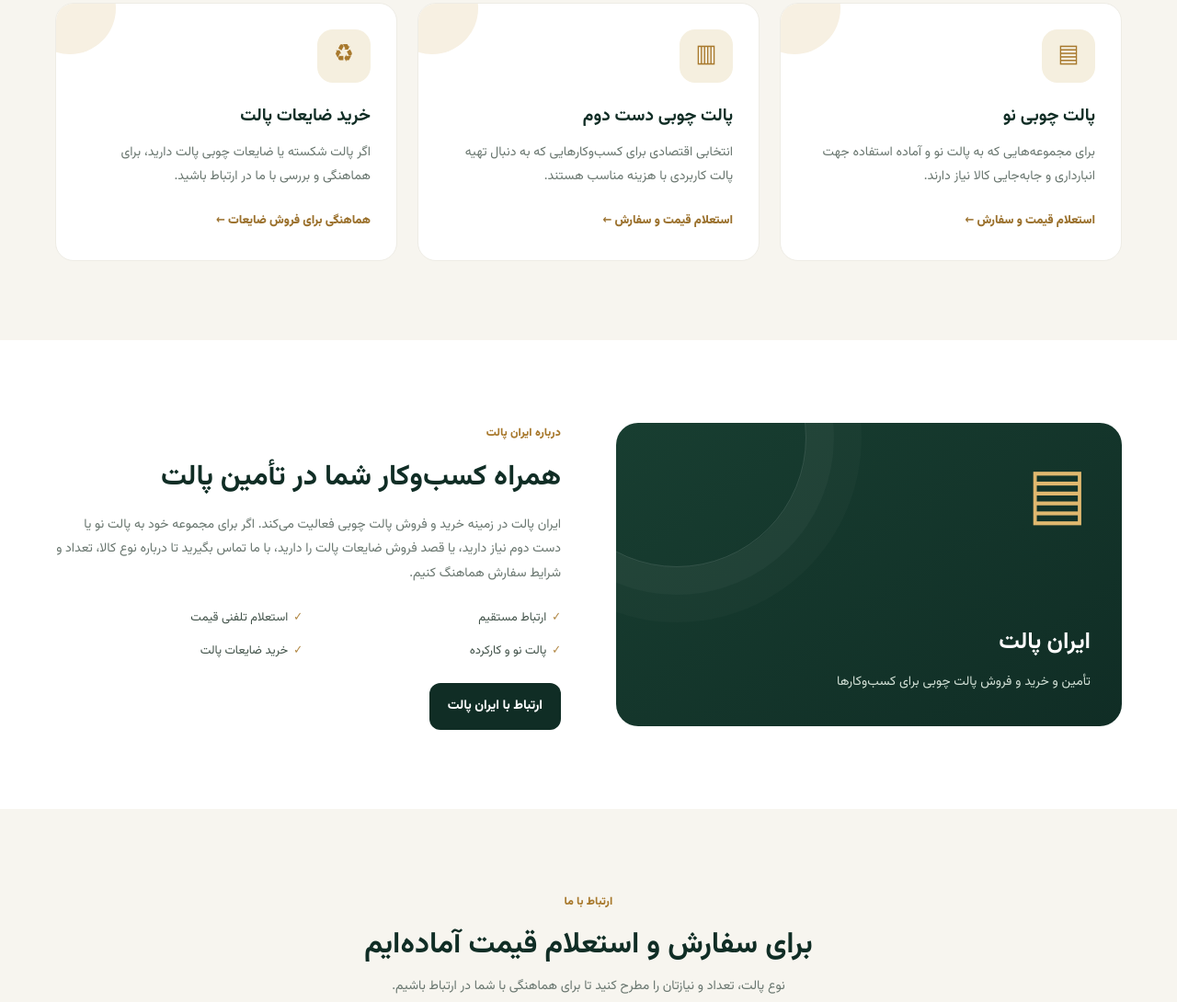
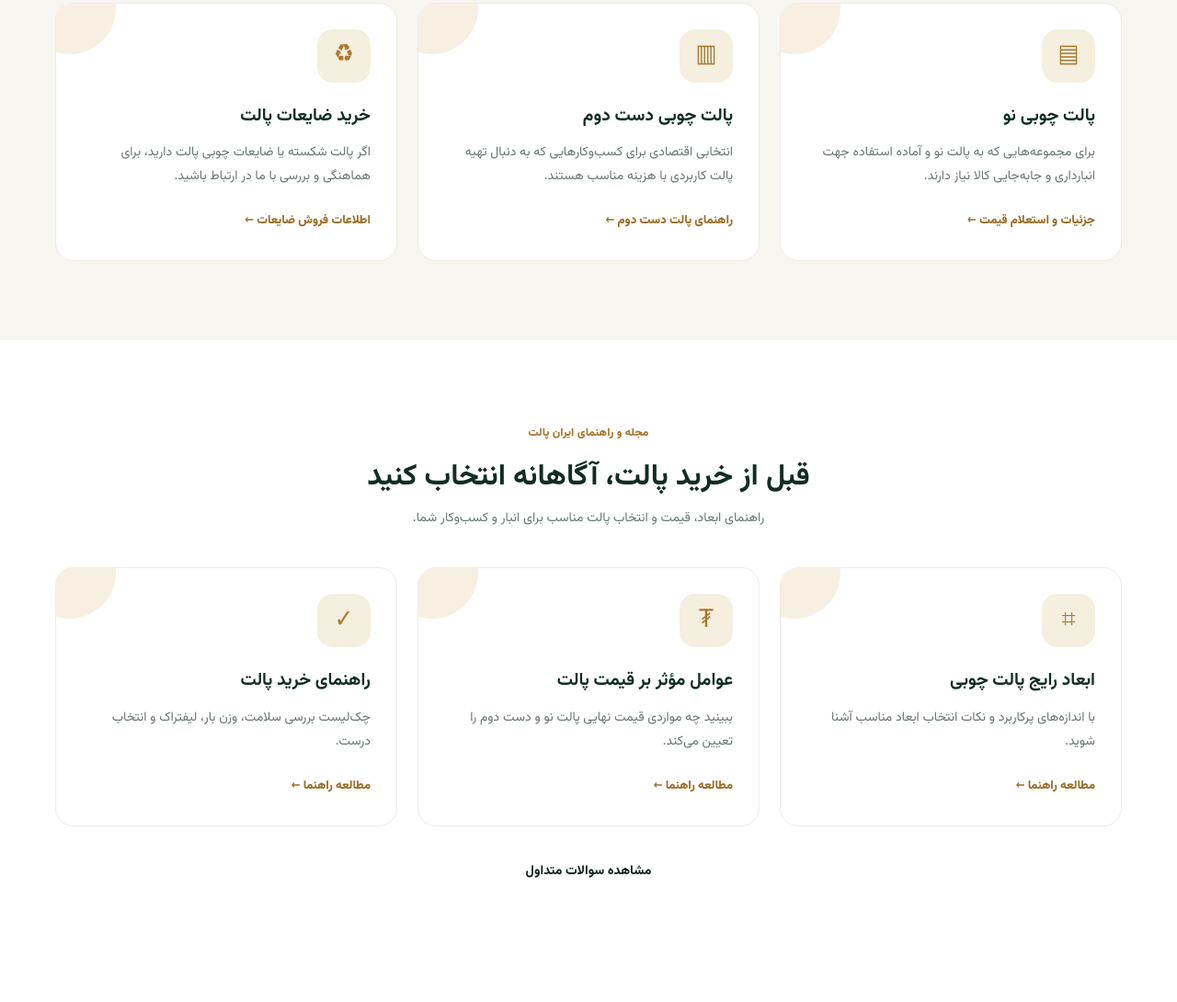
Before and after one commit to iranpalleet-afk/iranpalet, a plain HTML site: page index.html in a window 1280 px wide. Shown: the part 1193-2283 px from the top of the page at 92% size. Drawn offline with Linux system fonts and the light colour scheme.

Commit message:
Link SEO guides and product pages from homepage

```diff
--- a/index.html
+++ b/index.html
@@ -44,7 +44,7 @@ footer{background:#0b211b;color:#d5e0d8;padding:28px 0;font-size:12px}.foot{disp
 <div class="top"><div class="wrap"><span>تأمین و خرید و فروش پالت چوبی در تهران</span><span>برای استعلام قیمت، مستقیم با ما تماس بگیرید</span></div></div>
 <header><div class="wrap nav">
 <a class="brand" href="#home"><span class="brand-mark">▤</span><span>ایران پالت</span></a>
-<nav class="navlinks" aria-label="منوی اصلی"><a href="#home">صفحه اصلی</a><a href="#products">محصولات</a><a href="#about">درباره ما</a><a href="#contact">تماس با ما</a></nav>
+<nav class="navlinks" aria-label="منوی اصلی"><a href="#home">صفحه اصلی</a><a href="#products">محصولات</a><a href="products.html">همه محصولات</a><a href="#guides">راهنمای خرید</a><a href="#about">درباره ما</a><a href="#contact">تماس با ما</a></nav>
 <a class="btn btn-gold" href="tel:09385350359">☎ تماس با ما</a>
 </div></header>
 <main>
@@ -59,10 +59,17 @@ footer{background:#0b211b;color:#d5e0d8;padding:28px 0;font-size:12px}.foot{disp
 <div class="highlights"><div class="wrap highlight-grid"><div class="highlight"><span class="hi-icon">▤</span>پالت چوبی نو و دست دوم</div><div class="highlight"><span class="hi-icon">↔</span>خرید و فروش و تأمین سفارش</div><div class="highlight"><span class="hi-icon">☎</span>ارتباط مستقیم و سریع</div></div></div>
 <section class="products" id="products"><div class="wrap"><div class="section-title"><span class="eyebrow">محصولات و خدمات</span><h2>هر نوع پالتی که نیاز دارید</h2><p>برای اطلاع از موجودی، ابعاد، تعداد و قیمت روز با ایران پالت تماس بگیرید.</p></div>
 <div class="cards">
-<article class="card"><div class="card-icon">▤</div><h3>پالت چوبی نو</h3><p>برای مجموعه‌هایی که به پالت نو و آماده استفاده جهت انبارداری و جابه‌جایی کالا نیاز دارند.</p><a href="tel:09385350359">استعلام قیمت و سفارش ←</a></article>
-<article class="card"><div class="card-icon">▥</div><h3>پالت چوبی دست دوم</h3><p>انتخابی اقتصادی برای کسب‌وکارهایی که به دنبال تهیه پالت کاربردی با هزینه مناسب هستند.</p><a href="tel:09385350359">استعلام قیمت و سفارش ←</a></article>
-<article class="card"><div class="card-icon">♻</div><h3>خرید ضایعات پالت</h3><p>اگر پالت شکسته یا ضایعات چوبی پالت دارید، برای هماهنگی و بررسی با ما در ارتباط باشید.</p><a href="tel:09385350359">هماهنگی برای فروش ضایعات ←</a></article>
+<article class="card"><div class="card-icon">▤</div><h3>پالت چوبی نو</h3><p>برای مجموعه‌هایی که به پالت نو و آماده استفاده جهت انبارداری و جابه‌جایی کالا نیاز دارند.</p><a href="pallet-new.html">جزئیات و استعلام قیمت ←</a></article>
+<article class="card"><div class="card-icon">▥</div><h3>پالت چوبی دست دوم</h3><p>انتخابی اقتصادی برای کسب‌وکارهایی که به دنبال تهیه پالت کاربردی با هزینه مناسب هستند.</p><a href="pallet-used.html">راهنمای پالت دست دوم ←</a></article>
+<article class="card"><div class="card-icon">♻</div><h3>خرید ضایعات پالت</h3><p>اگر پالت شکسته یا ضایعات چوبی پالت دارید، برای هماهنگی و بررسی با ما در ارتباط باشید.</p><a href="pallet-scrap.html">اطلاعات فروش ضایعات ←</a></article>
 </div></div></section>
+
+<section id="guides"><div class="wrap"><div class="section-title"><span class="eyebrow">مجله و راهنمای ایران پالت</span><h2>قبل از خرید پالت، آگاهانه انتخاب کنید</h2><p>راهنمای ابعاد، قیمت و انتخاب پالت مناسب برای انبار و کسب‌وکار شما.</p></div>
+<div class="cards">
+<article class="card"><div class="card-icon">⌗</div><h3>ابعاد رایج پالت چوبی</h3><p>با اندازه‌های پرکاربرد و نکات انتخاب ابعاد مناسب آشنا شوید.</p><a href="pallet-sizes.html">مطالعه راهنما ←</a></article>
+<article class="card"><div class="card-icon">₮</div><h3>عوامل مؤثر بر قیمت پالت</h3><p>ببینید چه مواردی قیمت نهایی پالت نو و دست دوم را تعیین می‌کند.</p><a href="pallet-price.html">مطالعه راهنما ←</a></article>
+<article class="card"><div class="card-icon">✓</div><h3>راهنمای خرید پالت</h3><p>چک‌لیست بررسی سلامت، وزن بار، لیفتراک و انتخاب درست.</p><a href="buying-guide.html">مطالعه راهنما ←</a></article>
+</div><div style="text-align:center;margin-top:24px"><a class="btn btn-dark" href="faq.html">مشاهده سوالات متداول</a></div></div></section>
 <section id="about"><div class="wrap about-grid">
 <div class="about-art"><div class="big-mark">▤</div><h3>ایران پالت</h3><p>تأمین و خرید و فروش پالت چوبی برای کسب‌وکارها</p></div>
 <div class="about-copy"><span class="eyebrow">درباره ایران پالت</span><h2>همراه کسب‌وکار شما در تأمین پالت</h2><p>ایران پالت در زمینه خرید و فروش پالت چوبی فعالیت می‌کند. اگر برای مجموعه خود به پالت نو یا دست دوم نیاز دارید، یا قصد فروش ضایعات پالت را دارید، با ما تماس بگیرید تا درباره نوع کالا، تعداد و شرایط سفارش هماهنگ کنیم.</p><div class="ticks"><div class="tick"><b>✓</b>ارتباط مستقیم</div><div class="tick"><b>✓</b>استعلام تلفنی قیمت</div><div class="tick"><b>✓</b>پالت نو و کارکرده</div><div class="tick"><b>✓</b>خرید ضایعات پالت</div></div><a class="btn btn-green" href="#contact">ارتباط با ایران پالت</a></div>
```
